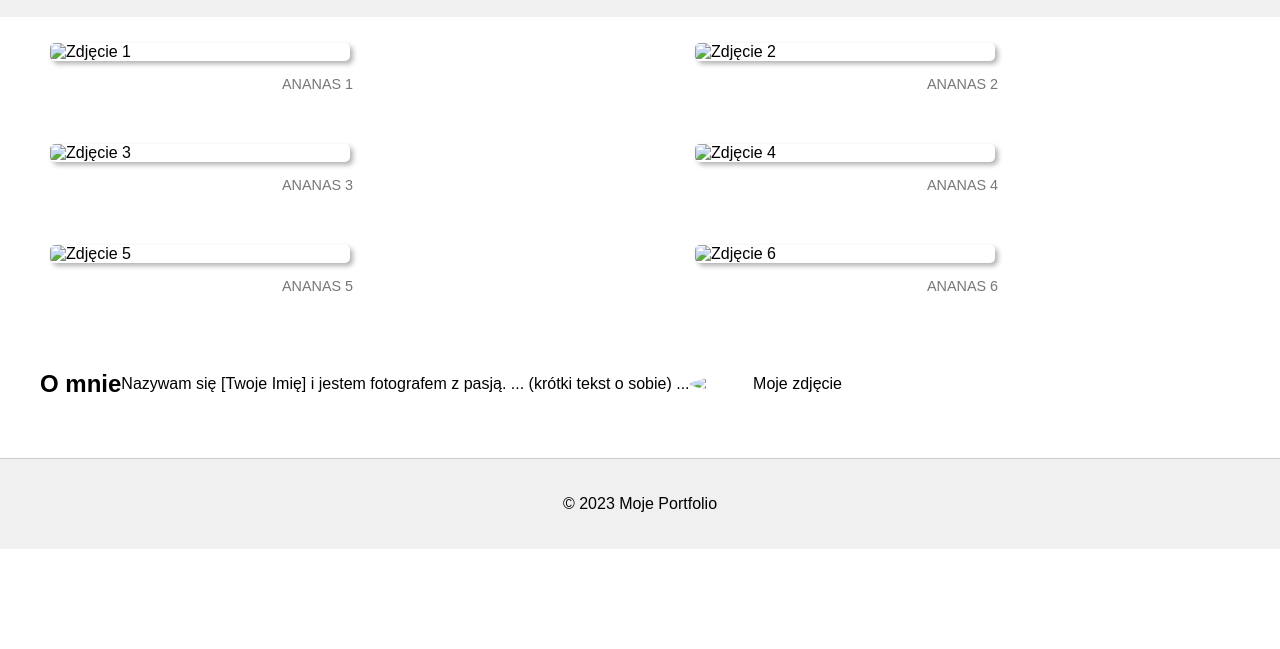
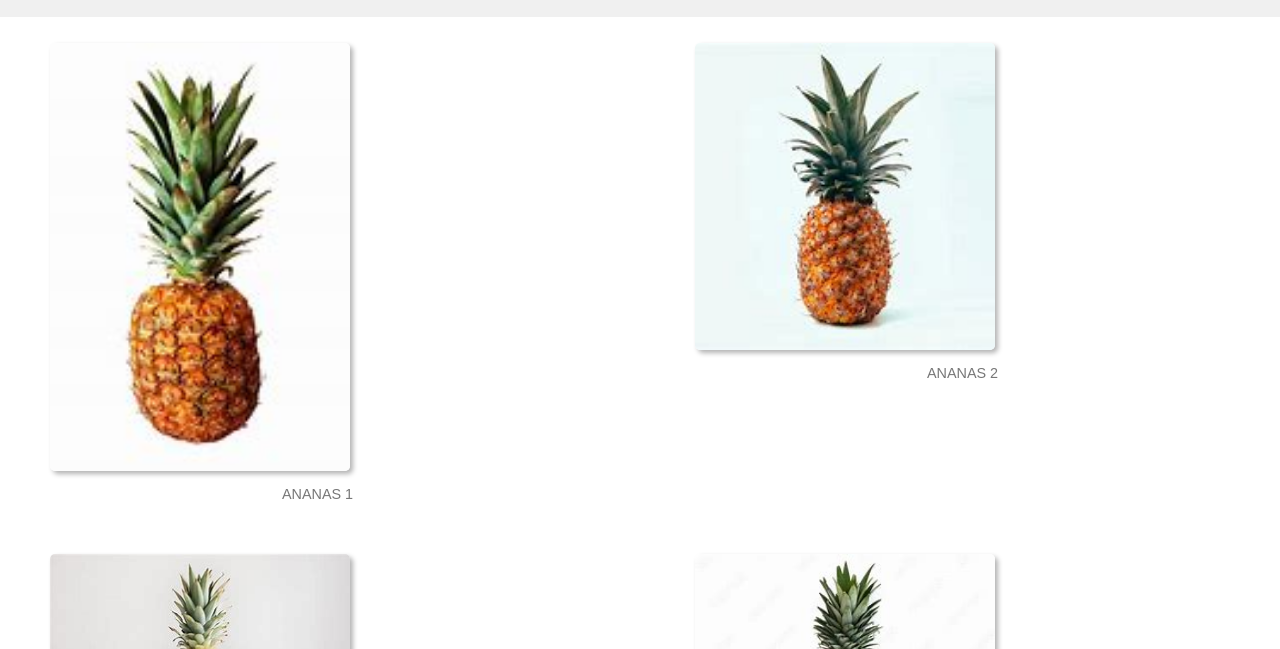
Before and after one commit to AnzuOP/portfolio-flexbox, a plain HTML site: page index.html in a window 1280 px wide. Shown: the part 151-800 px from the top of the page. Drawn offline with Linux system fonts and the light colour scheme.

Commit message:
Update index.html

```diff
--- a/index.html
+++ b/index.html
@@ -24,27 +24,27 @@
     <main>
         <section class="gallery">
             <figure>
-                <img src="images/OIP.jpg" alt="Zdjęcie 1">
+                <img src="OIP.jpg" alt="Zdjęcie 1">
                 <figcaption>ANANAS 1</figcaption>
             </figure>
             <figure>
-                <img src="images/OIP2.jpg" alt="Zdjęcie 2">
+                <img src="OIP2.jpg" alt="Zdjęcie 2">
                 <figcaption>ANANAS 2</figcaption>
             </figure>
             <figure>
-                <img src="images/OIP3.jpg" alt="Zdjęcie 3">
+                <img src="OIP3.jpg" alt="Zdjęcie 3">
                 <figcaption>ANANAS 3</figcaption>
             </figure>
             <figure>
-                <img src="images/OIP4.jpg" alt="Zdjęcie 4">
+                <img src="OIP4.jpg" alt="Zdjęcie 4">
                  <figcaption>ANANAS 4</figcaption>
             </figure>
             <figure>
-                <img src="images/OIP5.jpg" alt="Zdjęcie 5">
+                <img src="OIP5.jpg" alt="Zdjęcie 5">
                  <figcaption>ANANAS 5</figcaption>
             </figure>
             <figure>
-                <img src="images/OIP6.jpg" alt="Zdjęcie 6">
+                <img src="OIP6.jpg" alt="Zdjęcie 6">
                 <figcaption>ANANAS 6</figcaption>
             </figure>
         </section>
@@ -53,7 +53,7 @@
             <h2>O mnie </h2>
             <p></p>
             <p>  Nazywam się [Twoje Imię] i jestem fotografem z pasją. ... (krótki tekst o sobie) ...</p>
-            <img src="images/FOTOGRAF.jpg" alt="Moje zdjęcie">
+            <img src="FOTOGRAF.jpg" alt="Moje zdjęcie">
         </section>
     </main>
 
```
